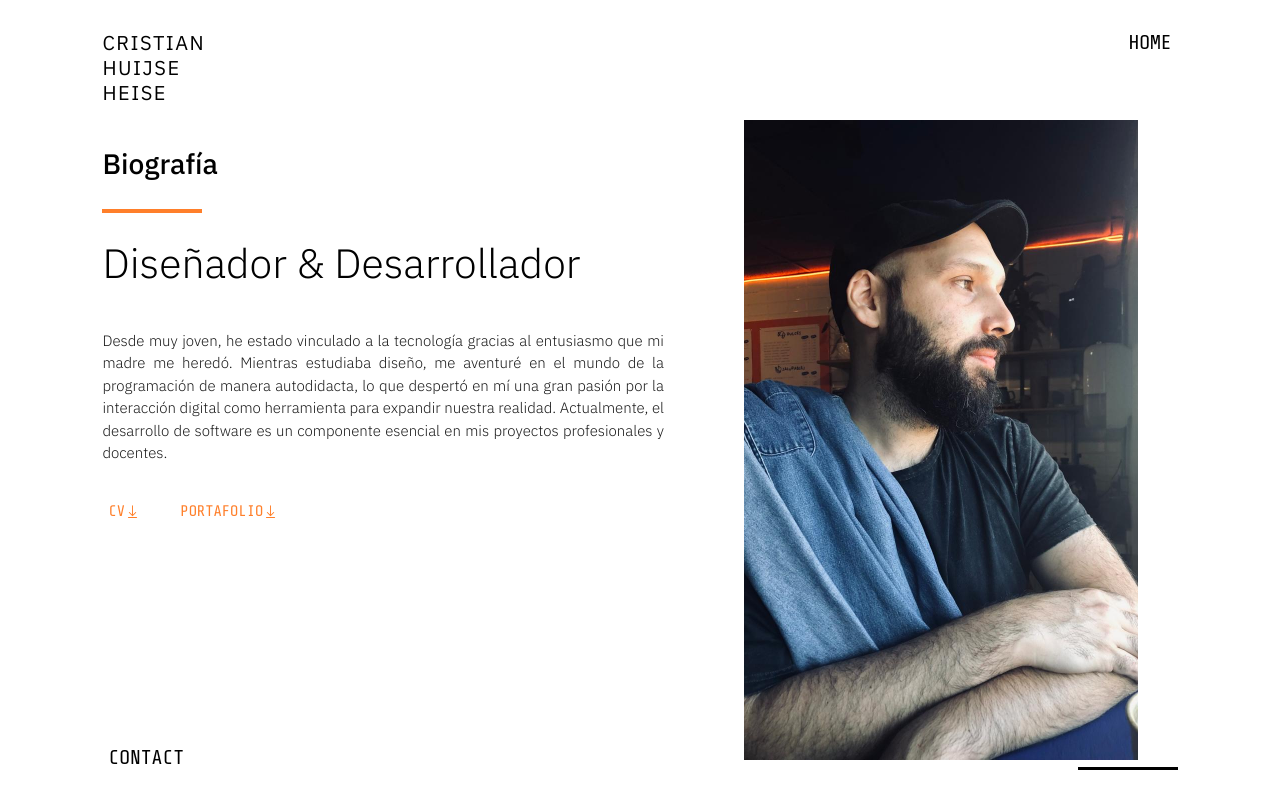
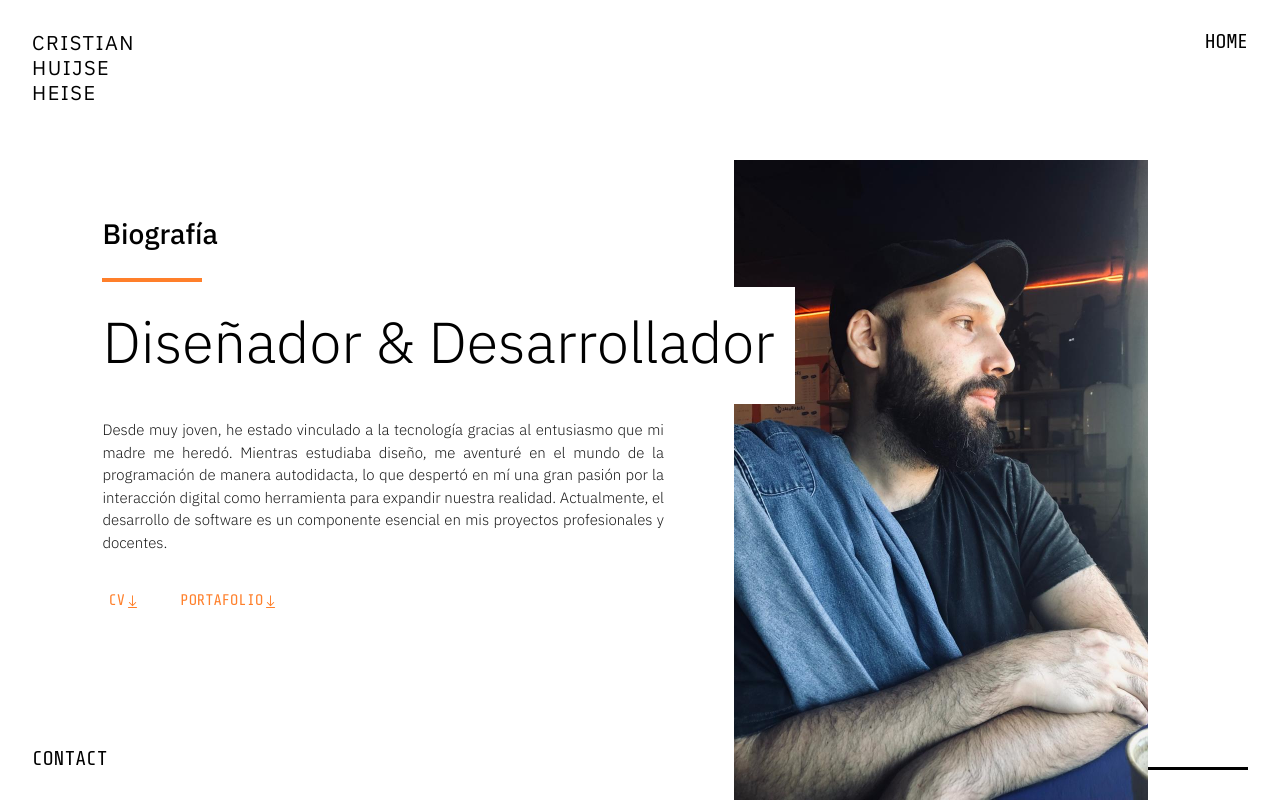
Before and after one commit to chuijse/chh-website-nextjs-pages, a Next.js app: page /about in a window 1280 px wide. Built offline with nearby package versions, Linux system fonts and the light colour scheme.

Commit message:
detalles desktop y small desktop

```diff
--- a/styles/components/_about.scss
+++ b/styles/components/_about.scss
@@ -29,10 +29,10 @@
                 padding-top: 0;
             }
             @include desktop {
-                grid-template-rows: minmax(72px, 15vh) minmax(360px, 70vh) minmax(72px, 15vh);
+                grid-template-rows: minmax(72px, 20vh) minmax(360px, 60vh) minmax(72px, 20vh);
             }
             @include small-desktop {
-                grid-template-rows: minmax(60px, 12vh) minmax(320px, 76vh) minmax(60px, 12vh);
+                grid-template-rows: minmax(60px, 20vh) minmax(320px, 60vh) minmax(60px, 20vh);
             }
             @include large {
                 grid-template-rows: 20vh 60vh 20vh;
@@ -60,13 +60,16 @@
                 grid-row: 2 / 3;
                 grid-column: 2 / 3;
                 margin-right: 40px;
+                align-self: center;
             }
             @include small-desktop {
                 margin-right: 28px;
+                align-self: center;
             }
             @include large {
                 grid-row: 2 / 3;
                 grid-column: 2 / -3;
+                align-self: center;
             }
             .head {
                 width: fit-content;
@@ -157,7 +160,7 @@
                     }
                     @include tablet {
                         order: 0;
-                        font-size: clamp(44px, 6.2vw, 64px);
+                        font-size: clamp(56px, 4.5vw, 100px);
                         line-height: 1.08;
                         font-weight: 200;
                         white-space: normal;
@@ -167,12 +170,12 @@
                         margin-bottom: 0px;
                     }
                     @include desktop {
-                        font-size: clamp(30px, 3.2vw, 46px);
+                        font-size: clamp(56px, 4.5vw, 100px);
                         padding-top: 20px;
                         padding-bottom: 28px;
                     }
                     @include small-desktop {
-                        font-size: clamp(28px, 3.4vw, 36px);
+                        font-size: clamp(52px, 4.5vw, 80px);
                         padding-top: 16px;
                         padding-bottom: 22px;
                     }
@@ -299,9 +302,7 @@
         .my-image {
             //border: 1px solid green;
             position: relative;
-            margin-right: 60px;
-            margin-left: 60px;
-            margin-bottom: -100px;
+
             z-index: -2;
             @include small-phone {
                 grid-row: 1 / 2;
@@ -330,21 +331,18 @@
                 z-index: 0;
             }
             @include desktop {
-                grid-row: 2 / 3;
+                grid-row: 2 / 4;
                 grid-column: 3 / 4;
-                margin-right: 40px;
-                margin-left: 40px;
-                margin-bottom: -80px;
+                margin-right: 30px;
+                margin-left: 30px;
             }
             @include small-desktop {
-                margin-right: 28px;
-                margin-left: 28px;
-                margin-bottom: -64px;
+                margin-right: 30px;
             }
             @include large {
-                //align-self: end;
-                //justify-self: end;
-                grid-row: 2 / 3;
+                margin-right: 60px;
+                margin-left: 60px;
+                grid-row: 2 / 4;
                 grid-column: 3 / 4;
             }
             .image {
--- a/styles/components/_nav.scss
+++ b/styles/components/_nav.scss
@@ -46,15 +46,15 @@
 
     @include desktop {
         top: 30px;
-        left: 8%;
-        right: 8%;
+        left: 2.5%;
+        right: 2.5%;
         bottom: 30px;
     }
 
     @include small-desktop {
         top: 30px;
-        left: 8%;
-        right: 8%;
+        left: 2.5%;
+        right: 2.5%;
         bottom: 30px;
     }
 
@@ -136,6 +136,7 @@
             text-transform: uppercase;
             background-color: transparent;
             margin: 0px;
+            padding: 0px;
             border: none;
             z-index: 15;
             cursor: pointer;
```
Also changed, not shown: components/Loading.js (added, +10 -0 lines), styles/components/_loading.scss (added, +28 -0 lines), styles/components/_route_text.scss (added, +48 -0 lines), public/static/images/me-boy-2.png (added), public/static/images/me-boy.jpg (added).
